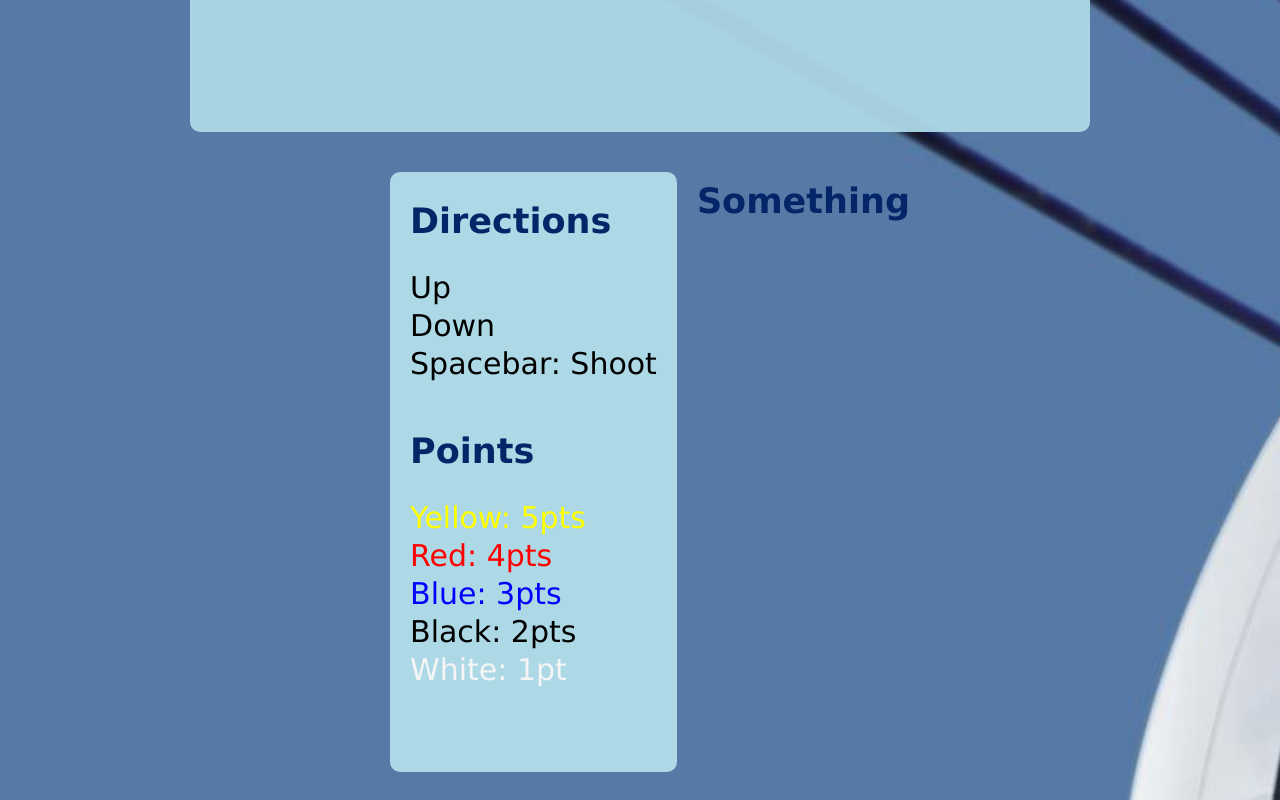
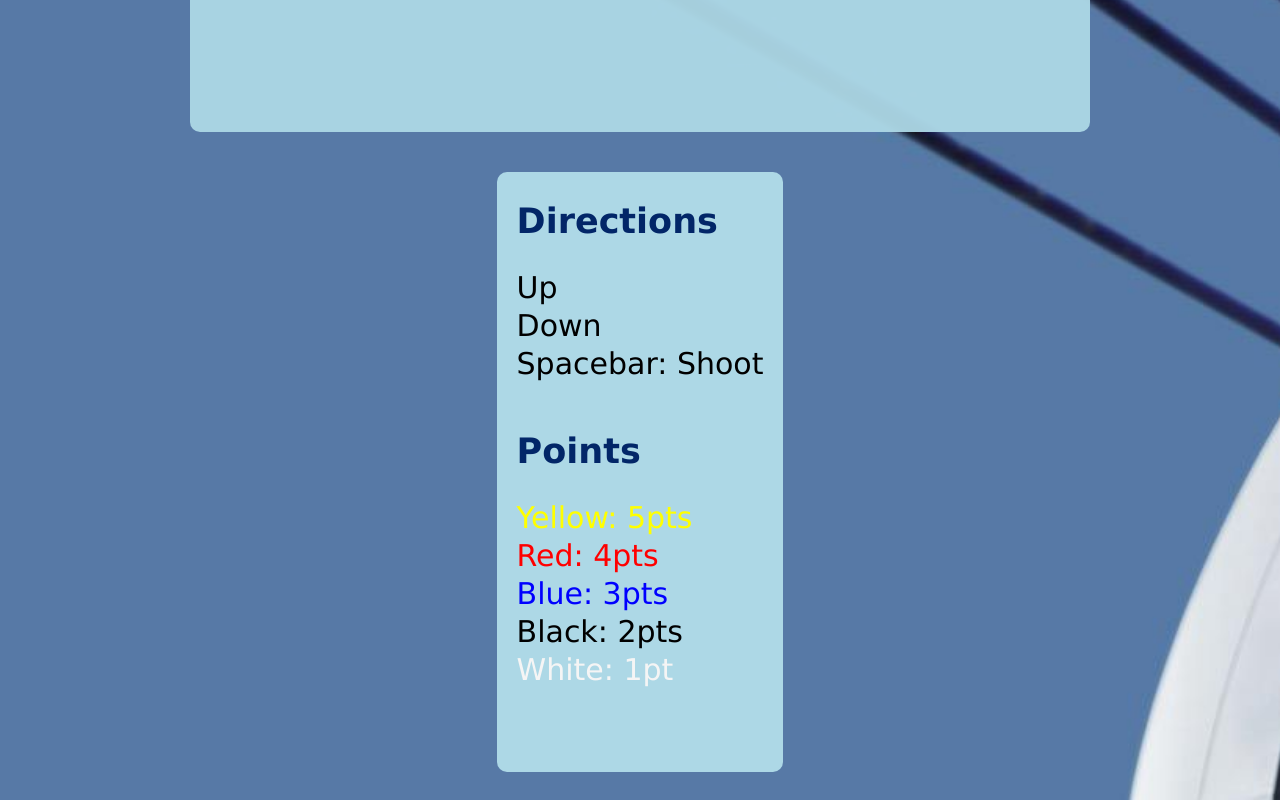
Before and after one commit to priyeshshah147/Archery-2.0, a website: page index.html in a window 1280 px wide. Shown: the part 610-1410 px from the top of the page. Drawn offline with Linux system fonts and the light colour scheme.

Commit message:
deleting test text

```diff
--- a/index.html
+++ b/index.html
@@ -31,8 +31,6 @@
             <div class="white">White: 1pt</div>
         </div>
 
-        <h2>Something</h2>
-
     </div>
 
 </body>
```
